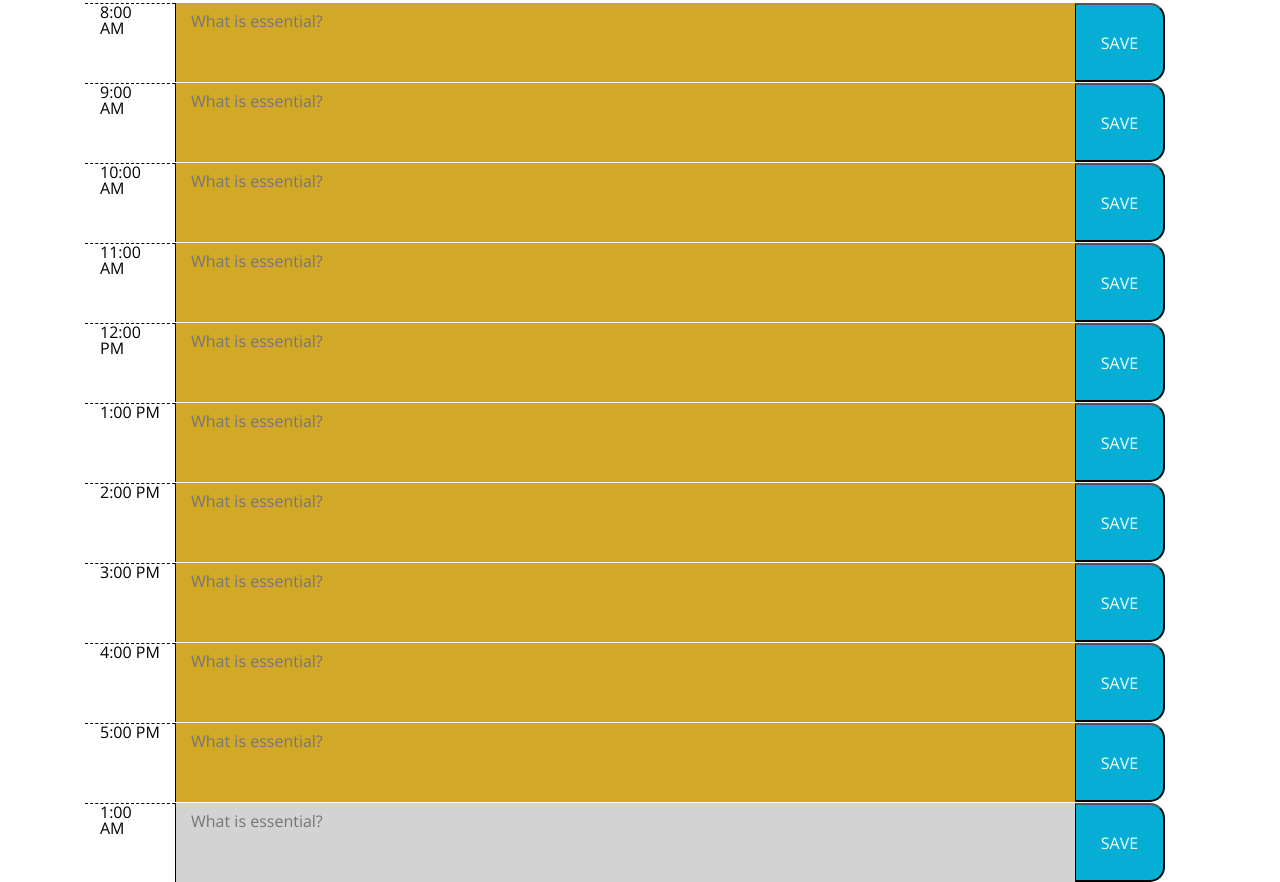
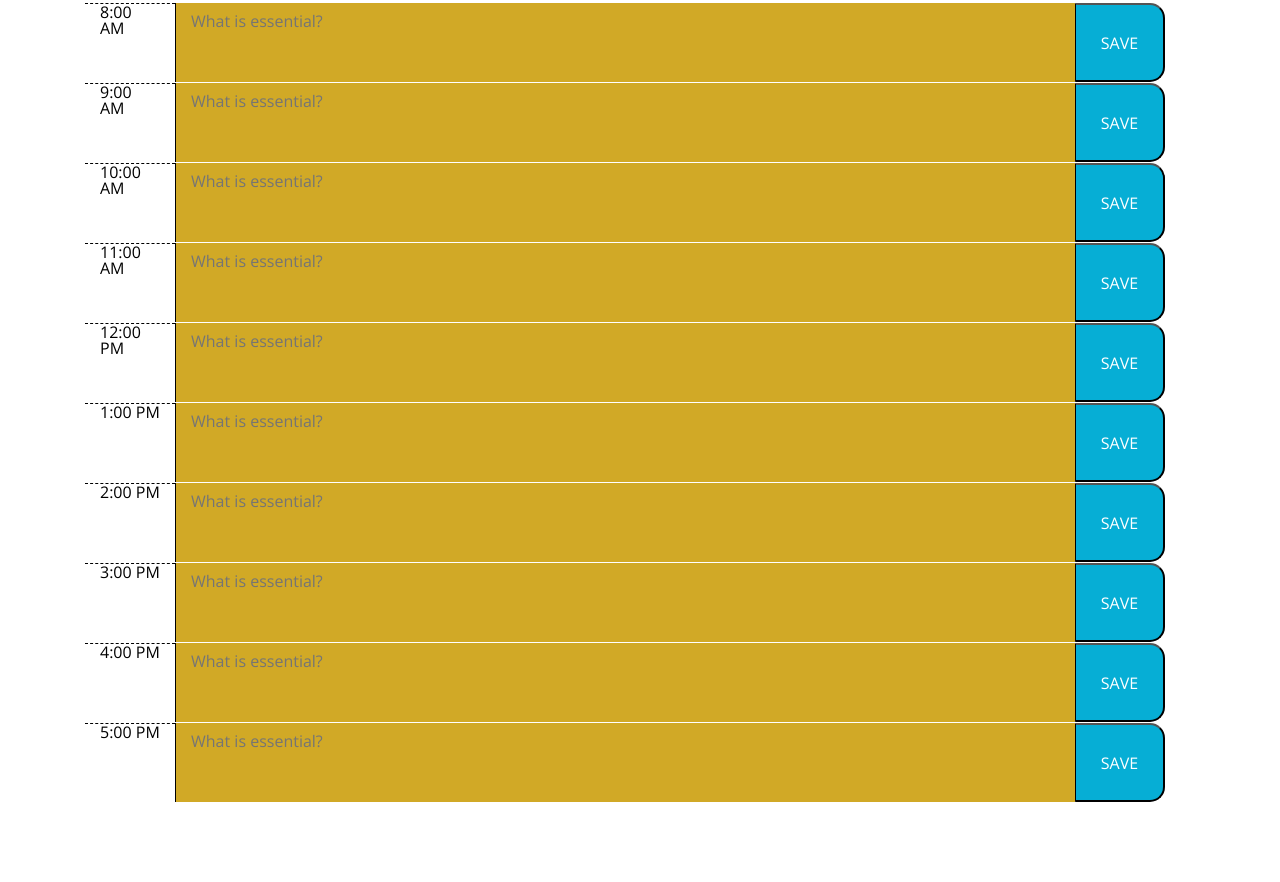
Before and after one commit to Cucius/Work-schedule, a plain HTML site: page index.html in a window 1280 px wide. Shown: the part 334-1216 px from the top of the page. After the commit the page ends 1136 px from the top, so only its background shows below. Drawn offline with nearby package versions, Linux system fonts and the light colour scheme.

Commit message:
Added the readme and removed the test timeblock from the index

```diff
--- a/index.html
+++ b/index.html
@@ -84,12 +84,6 @@
         <textarea class="description col-10 " placeholder="What is essential?"></textarea>
         <input type="button" id="save9" class="saveBtn col-1" value="SAVE"></input>
       </section>
-
-      <section class="row col-12">
-        <div class="hour col-1">1:00 AM</div>
-        <textarea class="description col-10 " placeholder="What is essential?"></textarea>
-        <input type="button" id="save10" class="saveBtn col-1" value="SAVE"></input>
-      </section>
     </div>
 
     <script src="https://cdnjs.cloudflare.com/ajax/libs/jquery/3.2.1/jquery.min.js"></script>
--- a/script.js
+++ b/script.js
@@ -1,5 +1,6 @@
 var currentHour = moment();
 
+//Live Date and Time
 function updateTime() {
   var currentDate = moment().format("[Today's Date is:] dddd, MMMM Do YYYY, h:mm:ss a");
   document.getElementById("currentDay").innerText = currentDate;
```
Also changed, not shown: 1 other file.
